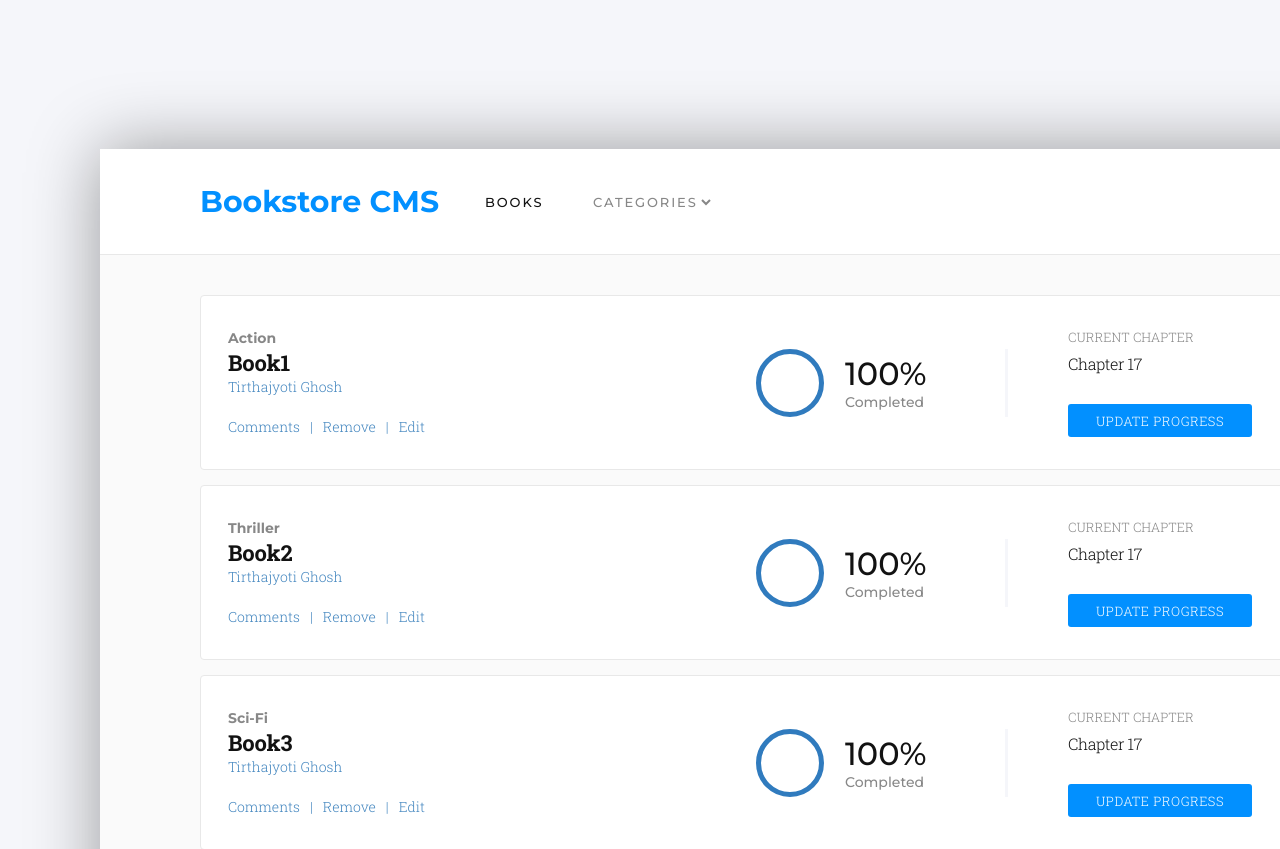
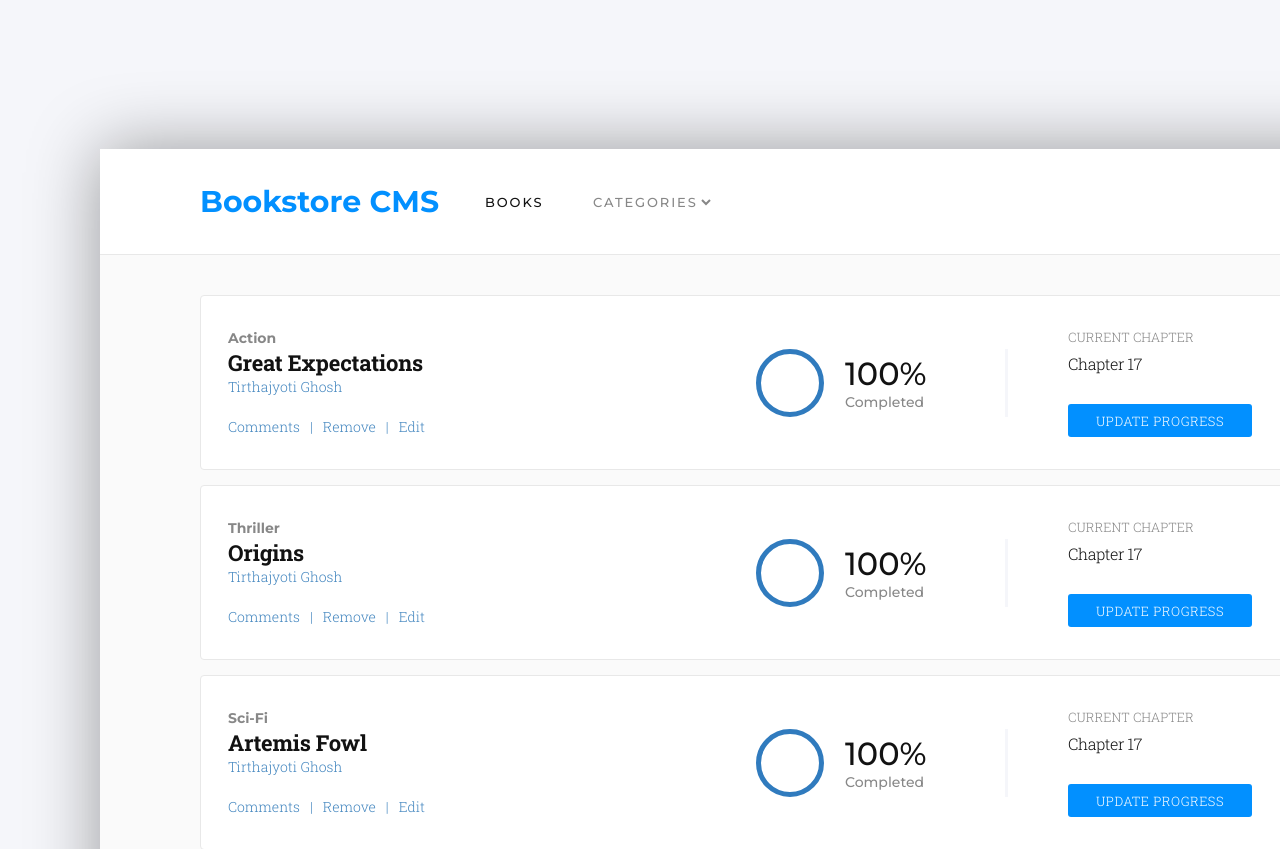
Before and after one commit to kubilaycaglayan/bookstore, a React (Create React App) app: page / in a window 1280 px wide. Shown: the top 849 px of the page. Built offline with nearby package versions, Linux system fonts and the light colour scheme.

Commit message:
Add real books

```diff
--- a/src/index.js
+++ b/src/index.js
@@ -12,17 +12,17 @@ const initialState = {
   books: [
     {
       id: Math.floor(Math.random() * 100),
-      title: 'Book1',
+      title: 'Great Expectations',
       category: 'Action',
     },
     {
       id: Math.floor(Math.random() * 100),
-      title: 'Book2',
+      title: 'Origins',
       category: 'Thriller',
     },
     {
       id: Math.floor(Math.random() * 100),
-      title: 'Book3',
+      title: 'Artemis Fowl',
       category: 'Sci-Fi',
     },
   ],
```
